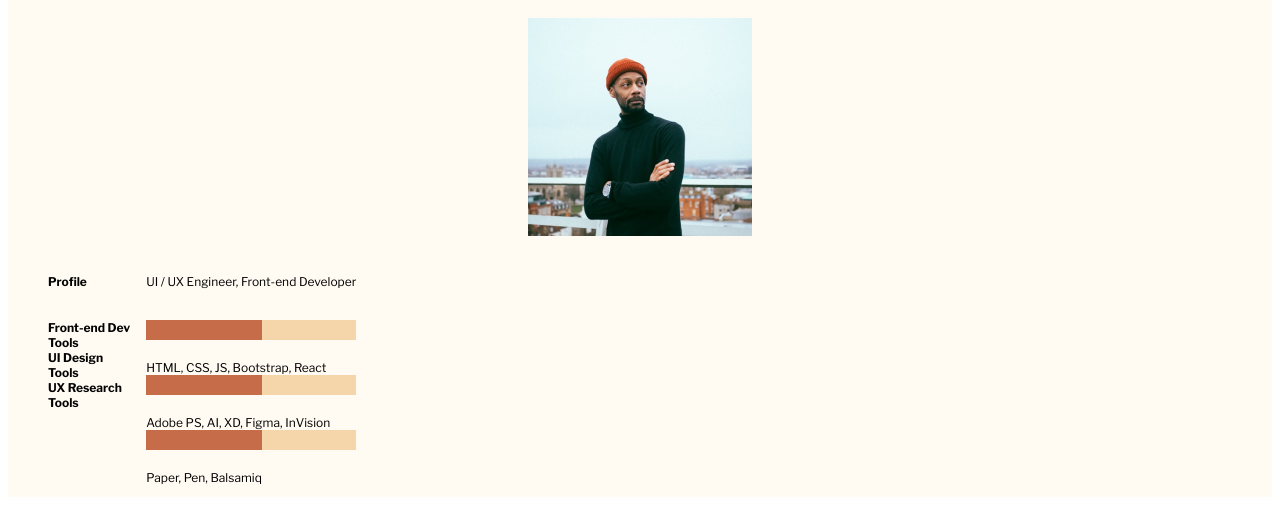
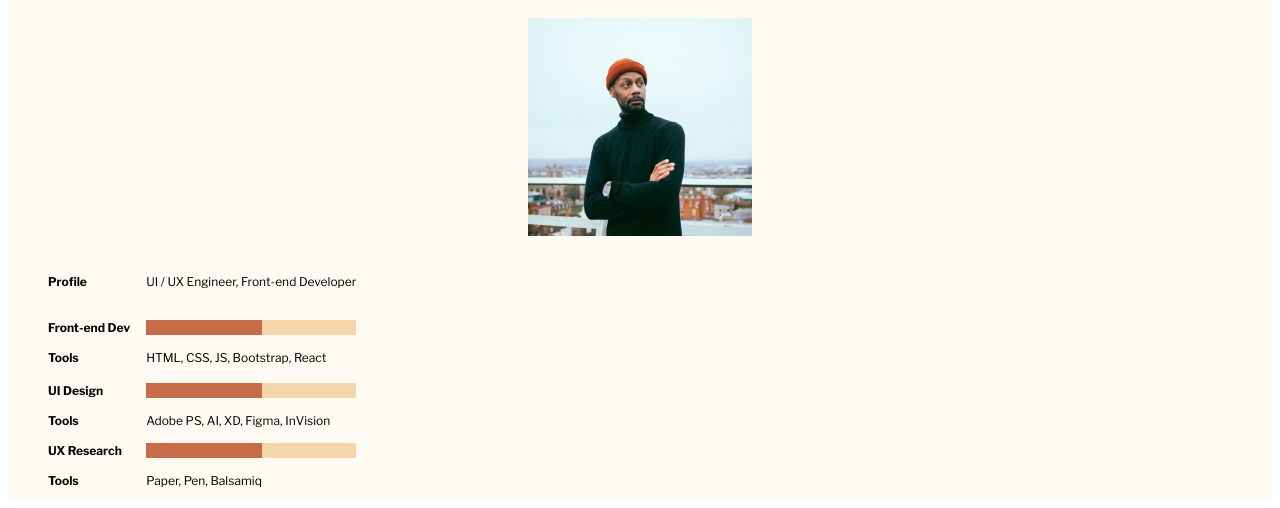
Before and after one commit to ultrasoft011/PortofolioWebPage, a plain HTML site: page index.html in a window 1280 px wide. Shown: the part 578-1086 px from the top of the page. Drawn offline with nearby package versions, Linux system fonts and the light colour scheme.

Commit message:
skills completed

```diff
--- a/index.html
+++ b/index.html
@@ -32,10 +32,10 @@
             <li id="li-profile">Profile</li>
             <li>Front-end Dev</li>
             <li id="li-tools">Tools</li>
-            <li>UI Design</li>
-            <li>Tools</li>
-            <li>UX Research</li>
-            <li>Tools</li>
+            <li id="li-design">UI Design</li>
+            <li id="li-tools">Tools</li>
+            <li id="li-UX">UX Research</li>
+            <li id="li-tools">Tools</li>
             </ul>
         </div>
         <div class="skills-right">
@@ -47,13 +47,13 @@
                     </div>
                 </li>
                 <li>HTML, CSS, JS, Bootstrap, React</li>
-                <li><div class="skills-1">
+                <li id="li-design"><div class="skills-1">
                     <div id="box-1"></div>
                     <div id="box-2"></div>
                 </div>
                 </li>
                 <li>Adobe PS, AI, XD, Figma, InVision</li>
-                <li>
+                <li id="li-UX">
                     <div class="skills-1">
                         <div id="box-1"></div>
                         <div id="box-2"></div>
--- a/styles.css
+++ b/styles.css
@@ -80,8 +80,9 @@
 }
 
 .skills-1 {
-    height: 40px;
+    height: 30px;
     display: flex;
+    justify-content: center;
 }
 
 #box-1 {
@@ -108,3 +109,15 @@ ul {
 #li-profile {
     padding-bottom: 31px;
 }
+
+#li-tools {
+    padding-top: 15px;
+}
+
+#li-design {
+    padding-top: 18px;
+}
+
+#li-UX {
+    padding-top: 15px;
+}
```
